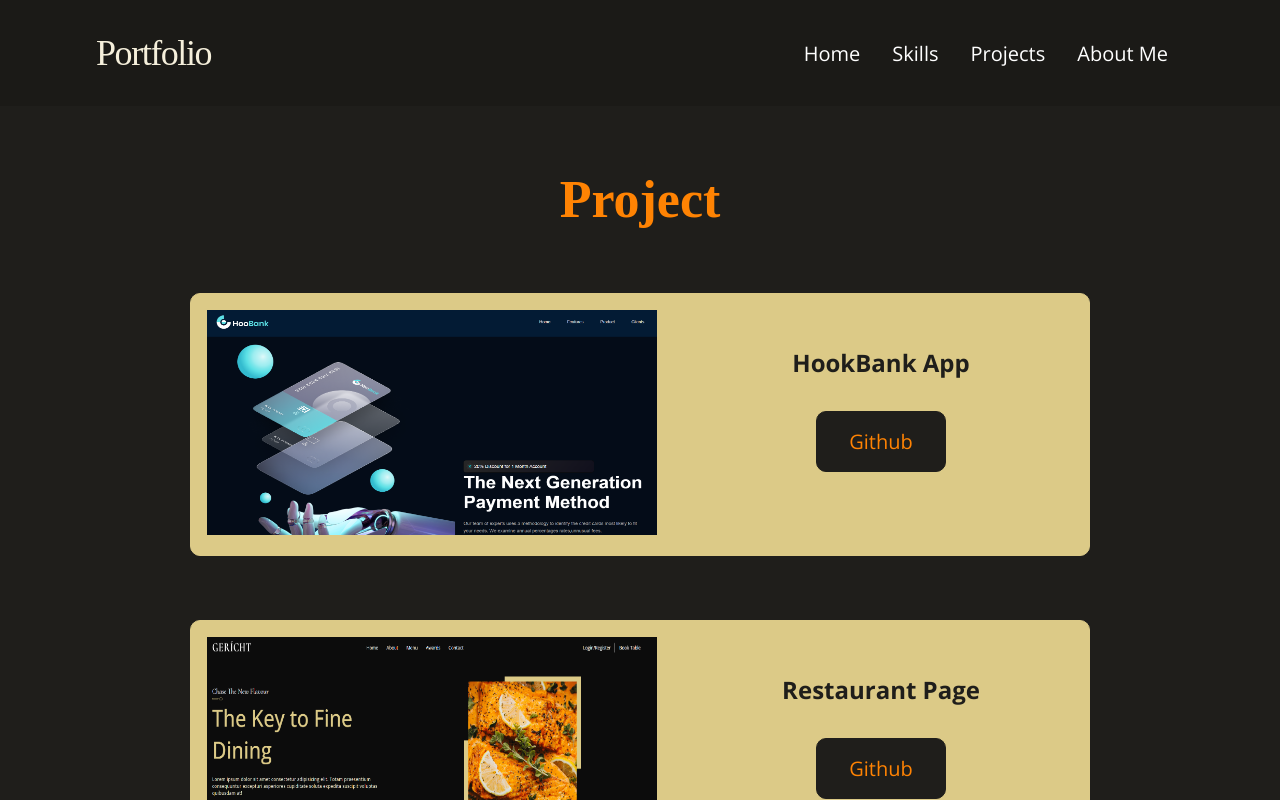
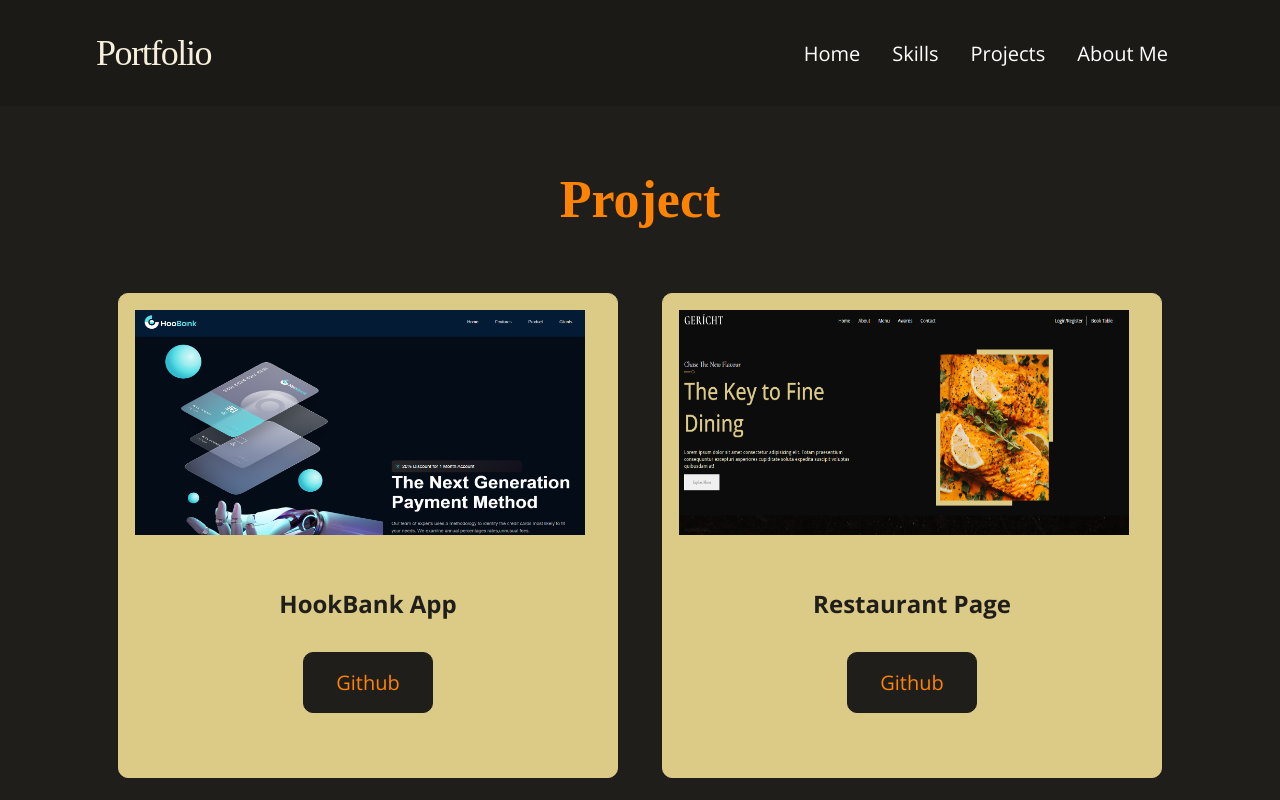
Before and after one commit to ertugrulyamaan/Portfolio-website, a React (Vite) app: page /project in a window 1280 px wide. Shown: the top 800 px of the page. Built offline with nearby package versions, Linux system fonts and the light colour scheme; a web font is replaced by a local one.

Commit message:
flex changes

```diff
--- a/src/components/Projects/Projects.jsx
+++ b/src/components/Projects/Projects.jsx
@@ -5,6 +5,8 @@ import './project.css'
 import bank from '../../assets/bank-app.png'
 import gpt3 from '../../assets/gpt3.png'
 import restaurant from '../../assets/restaurant.png'
+
+
 const data = [
     {
       id:1,
--- a/src/components/Projects/project.css
+++ b/src/components/Projects/project.css
@@ -1,5 +1,6 @@
 .app__project {
     background: var(--color-bg);
+    min-height: 100vh;
 }
 
 
@@ -14,7 +15,8 @@
 
 .app__project-cards {
     display: flex;
-    flex-direction: column;
+    flex-direction: row;
+    flex-wrap: wrap;
     width: 100%;
     margin: 2rem auto;
 }
@@ -22,14 +24,14 @@
 
 .app__project-cards_card {
     display: flex;
-    flex-direction: row;
+    flex-direction: column;
     border: 1px solid var(--color-golden);
     border-radius: 10px;
     background:var(--color-golden);
     margin: 2rem auto;
     animation-name: moveInLeft;
     animation-duration: .75s;
-    width: 900px;
+    width: 500px;
 }
 
 .app__project-cards_card img {
```
